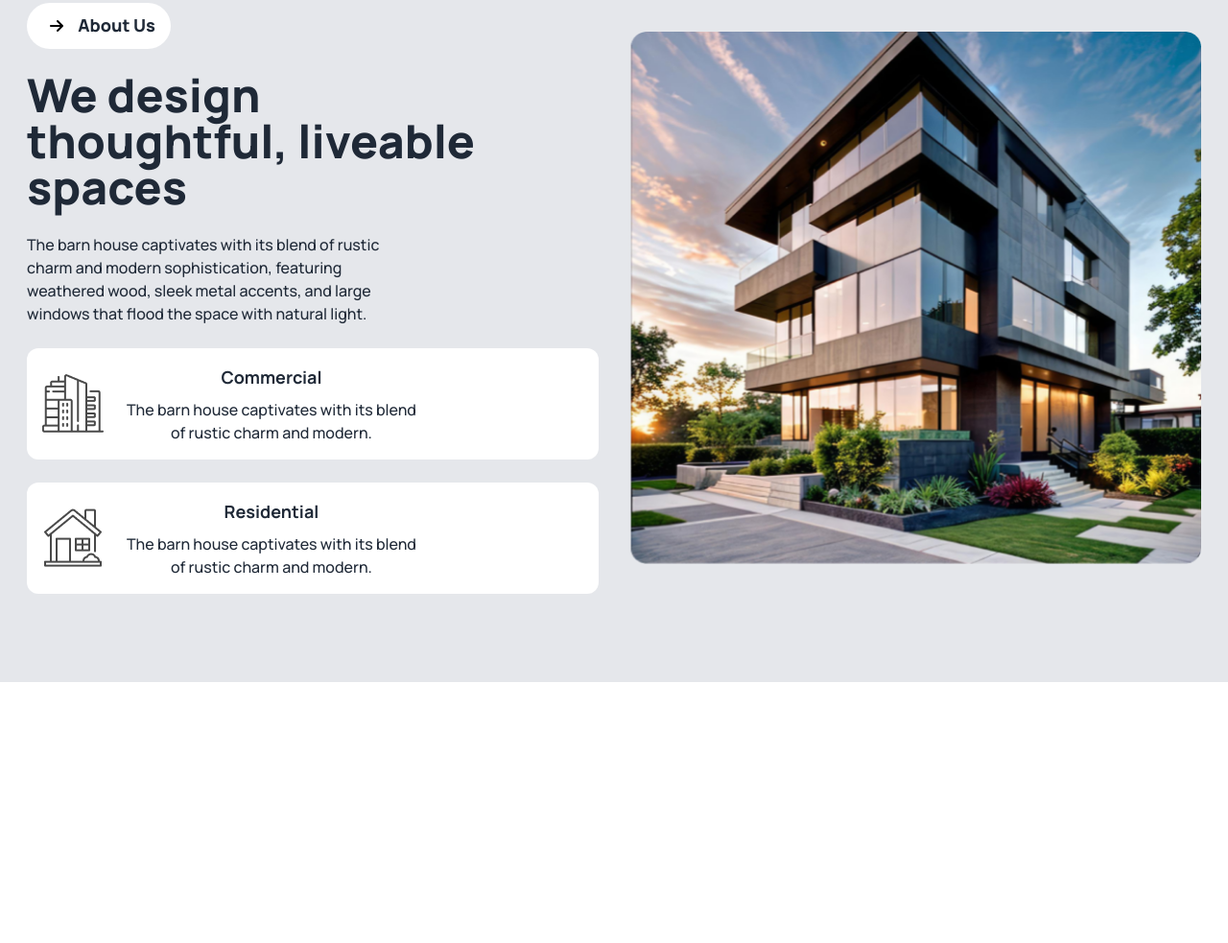
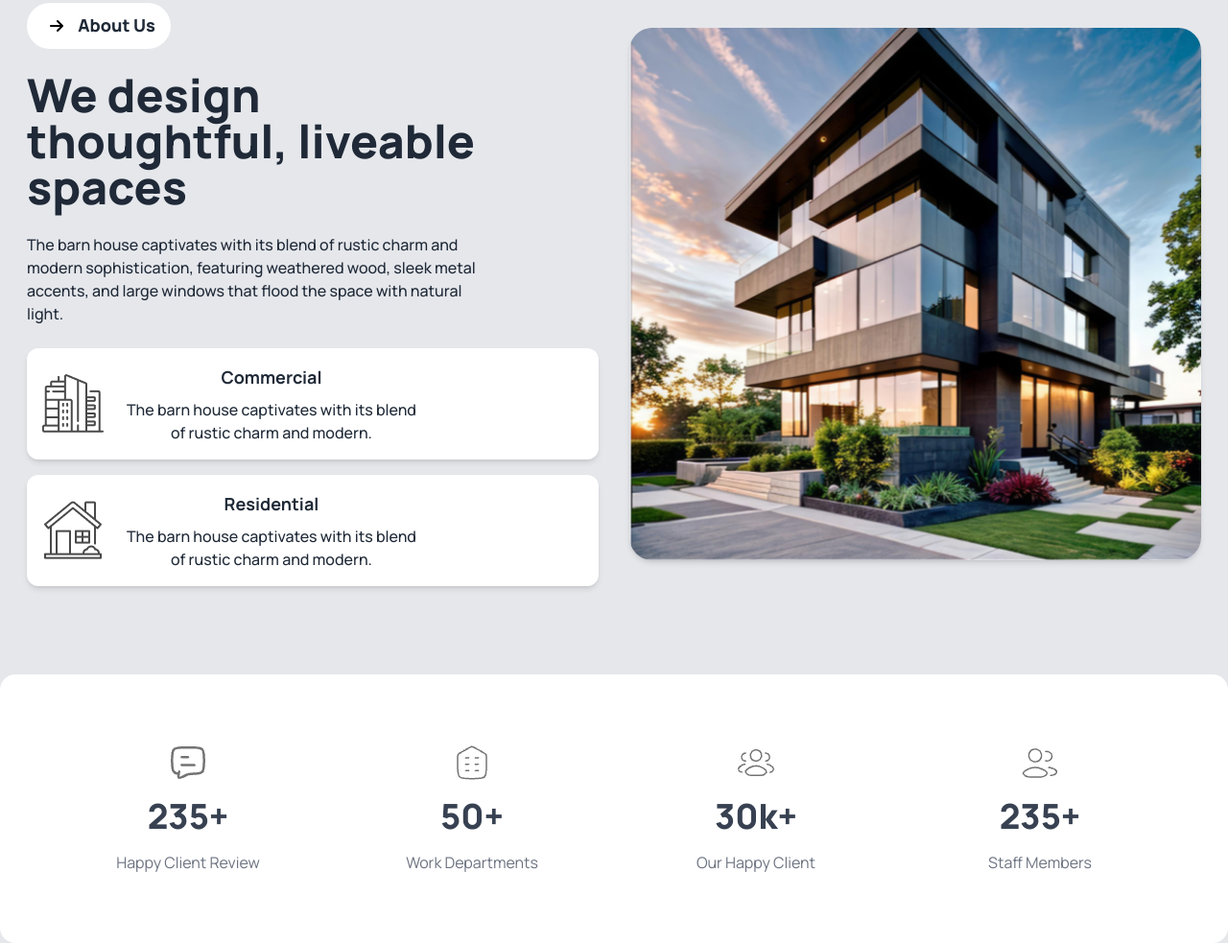
Before and after one commit to DeveloperMonirBD/B10-Assignment-03, a website: page index.html in a window 1280 px wide. Shown: the part 1040-2023 px from the top of the page at 96% size. Before the commit the page ends 1751 px from the top, so only its background shows below. Drawn offline with Linux system fonts and the light colour scheme.

Commit message:
Counter section done

```diff
--- a/index.html
+++ b/index.html
@@ -129,7 +129,7 @@
   </header>
 
   <!-- Main  -->
-  <main class="">
+  <main>
     <!-- about section  -->
     <section id="about" class="bg-gray-200 px-4 py-10 md:py-20">
       <div class="container mx-auto p-3 flex flex-col lg:flex-row gap-8 justify-between items-center">
@@ -143,17 +143,17 @@
               <i class=" text-black p-2 rounded-full fa-solid fa-arrow-right"></i>
               <span class="text-lg font-extrabold font-display">About Us</span>
             </button>
-              <img class="absolute -top-16 left-0 hidden lg:block" src="./assets/Vector.png" alt="">
+              <img class="absolute -top-16 left-0 hidden lg:block " src="./assets/Vector.png" alt="">
           </div>
 
-          <h1 class="text-4xl md:text-5xl font-extrabold lg:w-4/5 ">We design thoughtful, liveable spaces</h1>
-          <p class="font-medium md:w-2/3">The barn house captivates with its blend of rustic charm and
+          <h1 class="text-3xl md:text-5xl font-extrabold lg:w-4/5 ">We design thoughtful, liveable spaces</h1>
+          <p class="font-medium md:w-4/5">The barn house captivates with its blend of rustic charm and
             modern sophistication, featuring weathered wood, sleek
             metal accents, and large windows that flood the space with natural light.</p>
 
-          <div class="w-full flex flex-col md:flex-row lg:flex-col gap-6 ">
+          <div class="w-full flex flex-col md:flex-row lg:flex-col gap-4 ">
             <!-- commercial content  -->
-            <div class="flex items-center gap-6 bg-white p-4 rounded-xl">
+            <div class="flex items-center gap-6 bg-white p-4 rounded-xl shadow-md">
               <img src="./assets/commercial.png" alt="">
               <div class="space-y-2 text-left lg:text-center">
                 <h2 class="font-bold text-lg">Commercial</h2>
@@ -162,7 +162,7 @@
             </div>
 
             <!-- Residential content  -->
-            <div class="flex items-center gap-6 bg-white p-4 rounded-xl">
+            <div class="flex items-center gap-6 bg-white p-4 rounded-xl shadow-md">
               <img src="./assets/residential.png" alt="">
               <div class="space-y-2 text-left lg:text-center">
                 <h2 class="font-bold text-lg">Residential</h2>
@@ -172,7 +172,7 @@
           </div>
         </div>
         <!-- img content -->
-        <div class="h-[300px] md:h-[450px] lg:w-1/2 lg:h-[555px] w-full overflow-hidden rounded-xl">
+        <div class="h-[300px] md:h-[450px] lg:w-1/2 lg:h-[555px] w-full overflow-hidden rounded-3xl shadow-md">
           <img
             class="h-full w-full bg-cover scale-x-125 md:scale-x-100 lg:scale-x-100 scale-y-150 md:scale-y-150 lg:scale-y-100 "
             src="./assets/Rectangle.png" alt="">
@@ -180,6 +180,39 @@
       </div>
 
     </section>
+
+    <!-- counter section  -->
+     <section id="counter" class="bg-gray-200 shadow-md">
+      <div class="container mx-auto p-12 md:py-6 bg-white rounded-2xl grid grid-cols-1 md:grid-cols-2 lg:grid-cols-4">
+        <!-- card-1  -->
+        <div class="flex flex-col gap-4 justify-center items-center text-center px-8 py-4 lg:py-12">
+          <img src="./assets/comment-01.png" alt="">
+          <h1 class="text-gray-700 text-4xl font-extrabold">235+</h1>
+          <p class="text-gray-500">Happy Client Review</p>
+        </div>
+
+        <!-- card-2  -->
+        <div class="flex flex-col gap-4 justify-center items-center text-center px-8 py-12">
+          <img src="./assets/departement.png" alt="">
+          <h1 class="text-gray-700 text-4xl font-extrabold">50+</h1>
+          <p class="text-gray-500">Work Departments</p>
+        </div>
+
+        <!-- card-3  -->
+        <div class="flex flex-col gap-4 justify-center items-center text-center px-8 py-12">
+          <img src="./assets/user-group.png" alt="">
+          <h1 class="text-gray-700 text-4xl font-extrabold">30k+</h1>
+          <p class="text-gray-500">Our Happy Client</p>
+        </div>
+
+        <!-- card-4  -->
+        <div class="flex flex-col gap-4 justify-center items-center text-centerpx-8 py-12">
+          <img src="./assets/user-multiple.png" alt="">
+          <h1 class="text-gray-700 text-4xl font-extrabold">235+</h1>
+          <p class="text-gray-500">Staff Members</p>
+        </div>
+      </div>
+     </section>
 
   </main>
 
```
Also changed, not shown: assets/comment-01.png (added), assets/departement.png (added), assets/user-group.png (added), assets/user-multiple.png (added), output.css.
